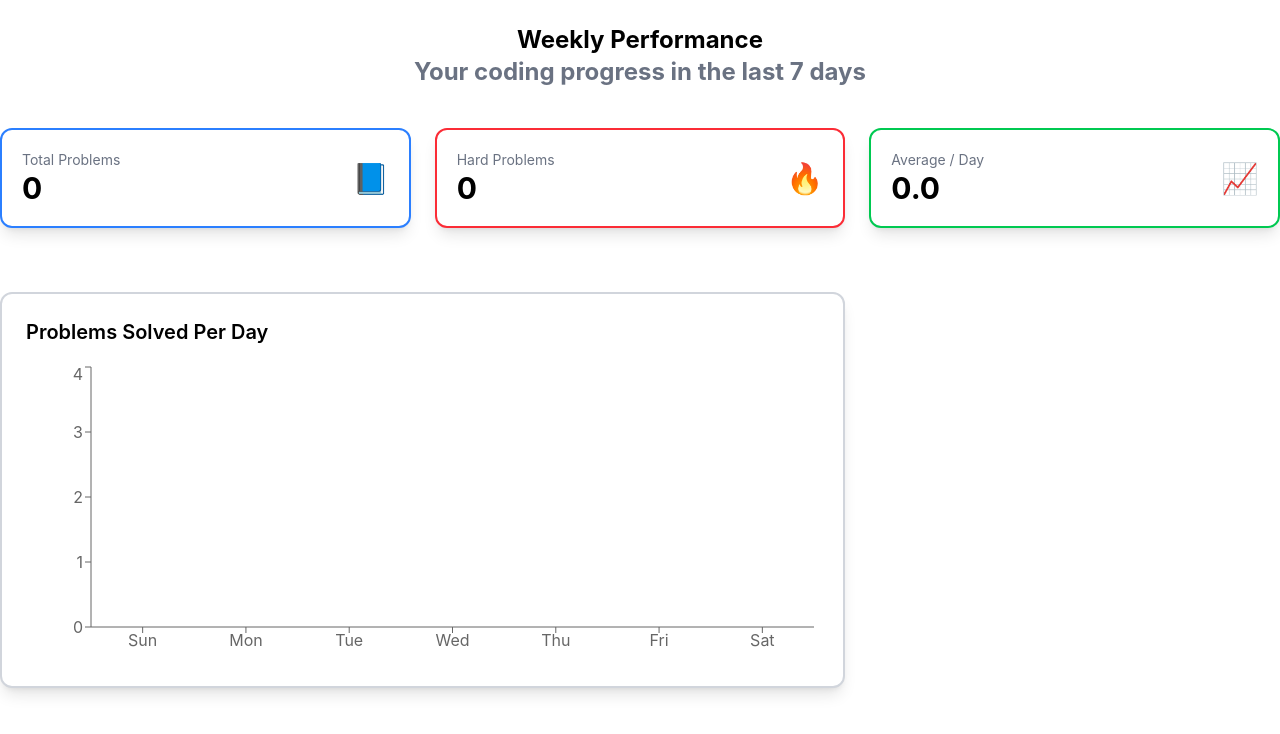
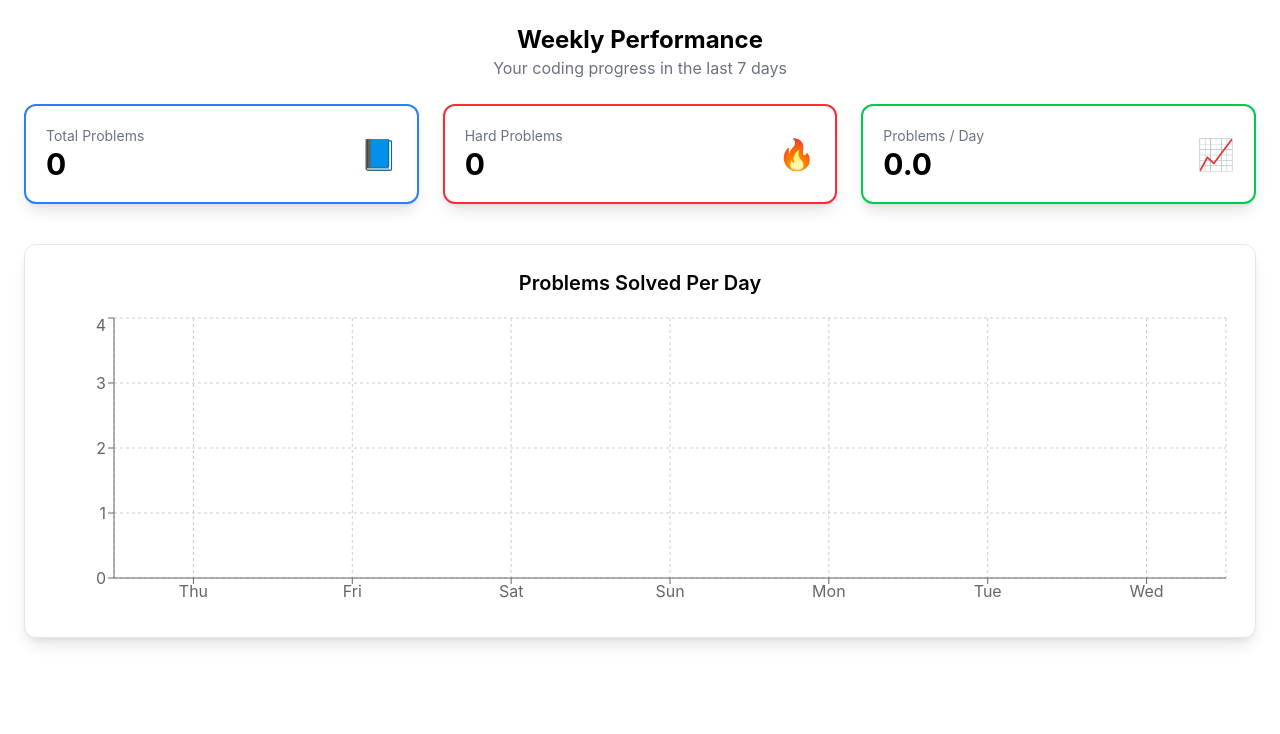
Before and after one commit to WHENMANANCODES/Interview-Prep-Dashboard, a React (Vite) app: page /weekly in a window 1280 px wide. Shown: the top 734 px of the page. Built offline with nearby package versions, Linux system fonts and the light colour scheme.

Commit message:
fix: correct weekly problems calculation logic

```diff
--- a/src/components/Weekly.jsx
+++ b/src/components/Weekly.jsx
@@ -1,7 +1,10 @@
-import React from 'react'
-import { BarChart, Bar, XAxis, YAxis, Tooltip, ResponsiveContainer } from "recharts";
+import React from "react";
+import { BarChart, CartesianGrid, Bar, XAxis, YAxis, Tooltip, ResponsiveContainer } from "recharts";
+
 function Weekly() {
+
   const problems = JSON.parse(localStorage.getItem("problems")) || [];
+
   const today = new Date();
   const oneWeekAgo = new Date();
 
@@ -9,42 +12,79 @@ function Weekly() {
   oneWeekAgo.setHours(0,0,0,0);
   oneWeekAgo.setDate(today.getDate() - 6);
 
+  // Filter problems from last 7 days
   const weeklyProblems = problems.filter((problem) => {
+
     const problemDate = new Date(problem.date);
     problemDate.setHours(0,0,0,0);
 
     return problemDate >= oneWeekAgo && problemDate <= today;
-  });
-
-// Preparing Chart Data
- const days = ["Sun","Mon","Tue","Wed","Thu","Fri","Sat"];
-
-const problemsPerDay = Array(7).fill(0);
-
-weeklyProblems.forEach((problem) => {
-
-  const [day, month, year] = problem.date.split("-");
-  const problemDate = new Date(year, month - 1, day);
-
-  const dayIndex = problemDate.getDay();
-
-  problemsPerDay[dayIndex]++;
 
   });
 
-const chartData = days.map((day, index) => ({
-  day : day,
-  problems: problemsPerDay[index]
+
+  // Generate last 7 days
+  const last7Days = [];
+
+  for (let i = 6; i >= 0; i--) {
+
+    const d = new Date(today);
+    d.setDate(today.getDate() - i);
+    last7Days.push(d);
+
+  }
+
+
+  // Prepare counting array
+  const problemsPerDay = Array(7).fill(0);
+
+
+  // Count problems per day
+  weeklyProblems.forEach((problem) => {
+
+    const problemDate = new Date(problem.date);
+    problemDate.setHours(0,0,0,0);
+
+    last7Days.forEach((d, idx) => {
+
+      if (problemDate.toDateString() === d.toDateString()) {
+        problemsPerDay[idx]++;
+      }
+
+    });
+
+  });
+
+
+  // Prepare chart data
+  const chartData = last7Days.map((d, idx) => ({
+    day: d.toLocaleDateString("en-US", { weekday: "short" }),
+    problems: problemsPerDay[idx]
   }));
 
-return(
-  //Weekly Dashboard
-<div className="grid grid-cols-1 md:grid-cols-3 gap-6 mt-6">
-    <h1 className="text-2xl font-bold mb-4 col-span-full text-center">
+
+  return (
+
+    <div className="p-6">
+
+      {/* Header */}
+      <div className="text-center mb-6">
+
+        <h1 className="text-2xl font-bold">
           Weekly Performance
-      <p className="text-gray-500">Your coding progress in the last 7 days</p>
         </h1>
 
+        <p className="text-gray-500">
+          Your coding progress in the last 7 days
+        </p>
+
+      </div>
+
+
+      {/* Stats Cards */}
+      <div className="grid grid-cols-1 md:grid-cols-3 gap-6">
+
+        {/* Total Problems */}
         <div className="bg-white shadow-lg rounded-xl p-5 flex justify-between items-center border-blue-500 border-2">
           <div>
             <p className="text-gray-500 text-sm">Total Problems</p>
@@ -53,6 +93,8 @@ return(
           <div className="text-3xl">📘</div>
         </div>
 
+
+        {/* Hard Problems */}
         <div className="bg-white shadow-lg rounded-xl p-5 flex justify-between items-center border-red-500 border-2">
           <div>
             <p className="text-gray-500 text-sm">Hard Problems</p>
@@ -63,9 +105,11 @@ return(
           <div className="text-3xl">🔥</div>
         </div>
 
+
+        {/* Problems per day */}
         <div className="bg-white shadow-lg rounded-xl p-5 flex justify-between items-center border-green-500 border-2">
           <div>
-      <p className="text-gray-500 text-sm">Average / Day</p>
+            <p className="text-gray-500 text-sm">Problems / Day</p>
             <p className="text-3xl font-bold">
               {(weeklyProblems.length / 7).toFixed(1)}
             </p>
@@ -73,36 +117,43 @@ return(
           <div className="text-3xl">📈</div>
         </div>
 
-{/* Problems Solved per day chart */}
-<div className=" mt-10 bg-white p-6 rounded-xl shadow-lg width-full md:col-span-2 border-gray-300 border-2 ">
+      </div>
 
-  <h2 className="text-xl font-semibold mb-4">
+
+      {/* Chart Section */}
+      <div className="mt-10 bg-white p-6 rounded-xl shadow-lg border border-gray-200">
+
+        <h2 className="text-xl font-semibold mb-4 text-center">
           Problems Solved Per Day
         </h2>
 
         <ResponsiveContainer width="100%" height={300}>
+
           <BarChart data={chartData}>
 
+            <CartesianGrid strokeDasharray="3 3" />
+
             <XAxis dataKey="day" />
+
             <YAxis allowDecimals={false} />
+
             <Tooltip />
 
-      <Bar dataKey="problems" radius={[5,5,0,0]} />
+            <Bar
+              dataKey="problems"
+              fill="#"
+              radius={[5,5,0,0]}
+            />
 
           </BarChart>
+
         </ResponsiveContainer>
 
       </div>
 
-
     </div>
 
-
-
-)
-
-
-
+  );
 }
 
-export default Weekly
+export default Weekly;
```
Lines whose indentation alone changed are shown as unchanged.
